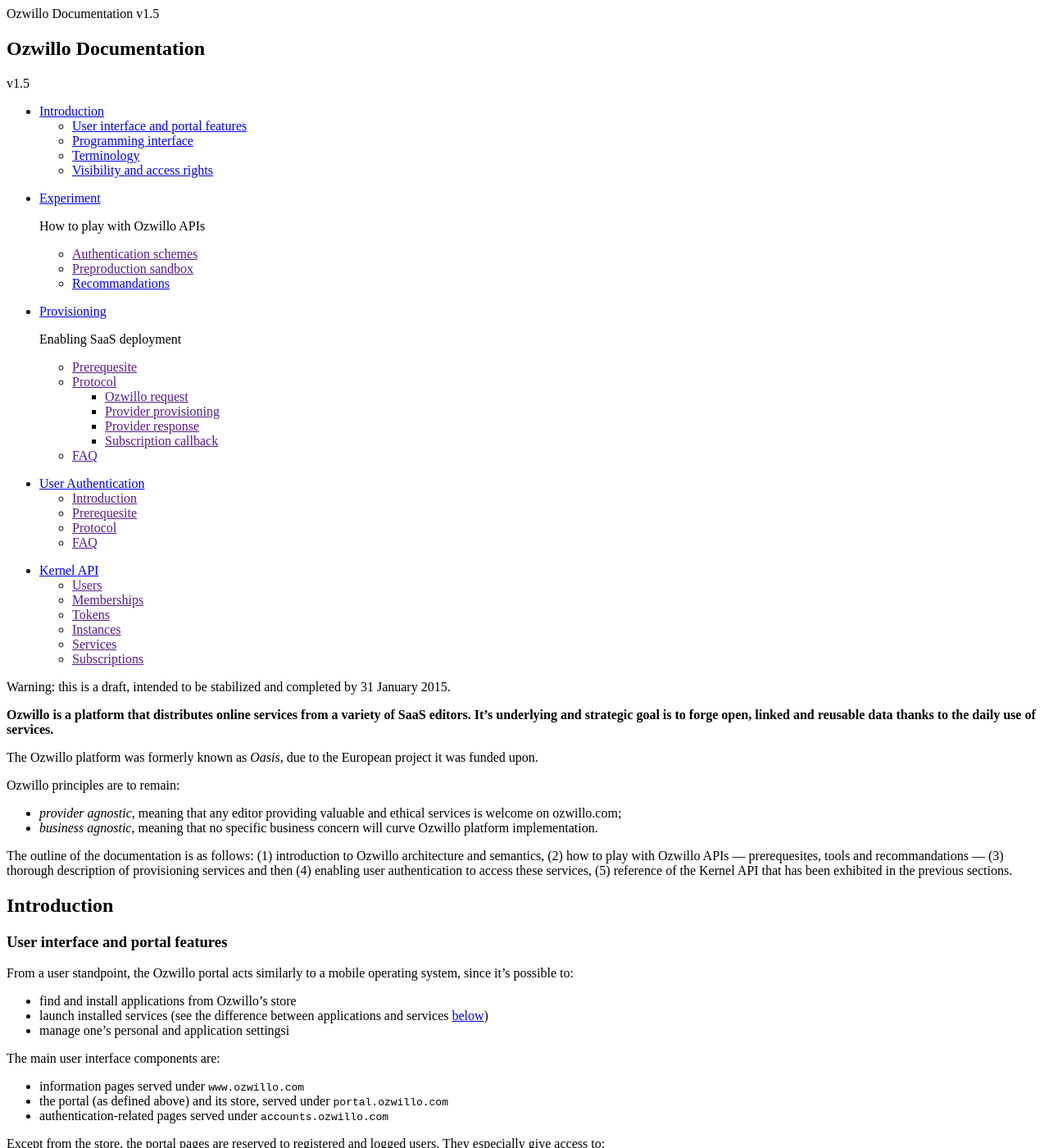
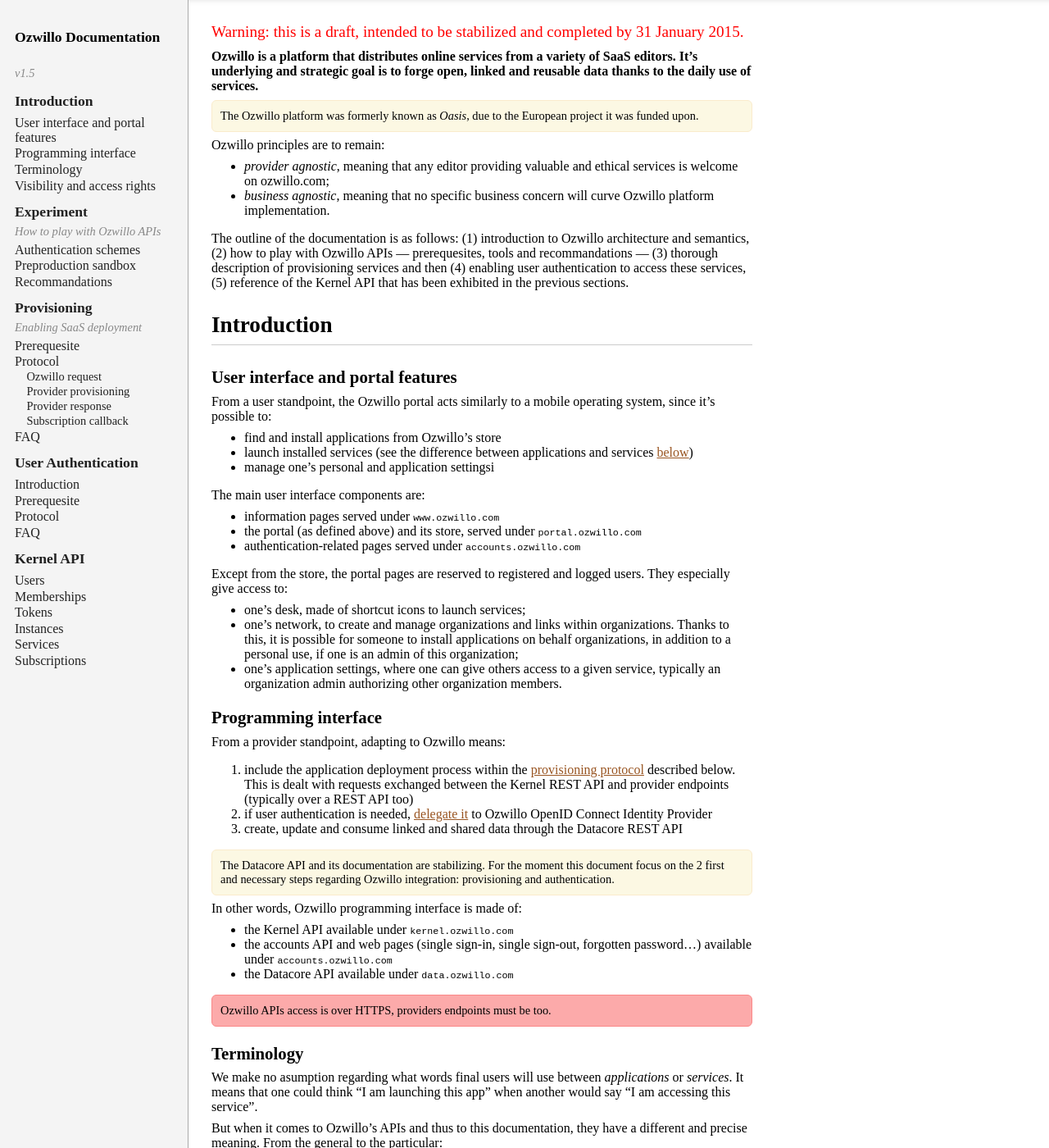
Before and after one commit to ozwillo/ozwillo-doc, a Jekyll site: the page built from index.html, in a window 1280 px wide and 1400 px high. Shown: the whole window at 82% size. Built offline with Jekyll 4.4.1, drawn with Linux system fonts in a browser that asks for light colours; nearby versions of some CDN libraries; library files that are not in the unit come from our copies.

Commit message:
remove jekyll-less dependency, incompatible with gh-pages, plus cleanup

```diff
--- a/Gemfile
+++ b/Gemfile
@@ -1,5 +1,3 @@
 source 'https://rubygems.org'
 gem 'github-pages'
-gem 'therubyracer'
-gem 'jekyll-less'
 gem 'kramdown'
--- a/_config.yml
+++ b/_config.yml
@@ -1,2 +1,2 @@
-exclude: ['vendor', 'README.md', 'Gemfile.lock', 'Gemfile', 'CNAME']
+exclude: ['vendor', 'README.md', 'Gemfile.lock', 'Gemfile', 'CNAME', 'css/main.less']
 markdown: kramdown
--- a/_plugins/bundler.rb
+++ /dev/null
@@ -1,3 +0,0 @@
-require "rubygems"
-require "bundler/setup"
-Bundler.require(:default)
--- /dev/null
+++ b/css/main.css
@@ -0,0 +1,381 @@
+watching css/main.less
+changed /css/main.less
+@media (max-width: 767px) {
+  .hidden-phone {
+    display: none;
+  }
+}
+body.toc-open #main,
+body.toc-open #toc,
+body.toc-open #top {
+  left: 430px;
+}
+#top {
+  position: fixed;
+  width: 100%;
+  top: -45px;
+  left: 0;
+  height: 40px;
+  box-shadow: 0 0 10px rgba(0, 0, 0, 0.3);
+  z-index: 1000;
+  border-bottom: 1px solid #aaa;
+  padding-left: 50px;
+  background: white;
+  transition: top 0.2s ease-out, left 0.2s ease-out;
+}
+@media (max-width: 767px) {
+  #top {
+    top: 0;
+  }
+}
+#top .title {
+  line-height: 40px;
+}
+#top .title .light {
+  font-style: italic;
+  color: #888;
+}
+#top #toggle-toc-target {
+  height: 18px;
+  width: 18px;
+  padding: 14px 10px;
+  display: inline-block;
+  position: absolute;
+  top: 0;
+  left: 0;
+}
+#top #toggle-toc-target:hover {
+  cursor: pointer;
+}
+#top #toggle-toc-target .toggle-toc,
+#top #toggle-toc-target .toggle-toc:after,
+#top #toggle-toc-target .toggle-toc:before {
+  height: 3px;
+  width: 18px;
+  background-color: #111;
+  border-radius: 10px;
+  position: relative;
+}
+#top #toggle-toc-target .toggle-toc:after {
+  top: 6px;
+}
+#top #toggle-toc-target .toggle-toc:before {
+  top: 12px;
+}
+#top #toggle-toc-target .toggle-toc:after,
+#top #toggle-toc-target .toggle-toc:before {
+  content: '';
+  position: absolute;
+}
+#main {
+  position: relative;
+  left: 430px;
+  padding: 20px;
+  box-sizing: border-box;
+  min-width: 400px;
+  max-width: 700px;
+  transition: left 0.2s ease-out, top 0.2s ease-out;
+}
+@media (max-width: 767px) {
+  #main {
+    top: 45px;
+    left: 0;
+  }
+}
+@media (min-width: 768px) {
+  #main {
+    margin-right: 430px;
+  }
+}
+#main p {
+  margin: 0 0 .5em;
+}
+#main h2 {
+  font-size: 1.7em;
+  padding-bottom: .3em;
+  margin: 1em 0;
+  border-bottom: 1px solid #ccc;
+}
+#main h3 {
+  margin: 1em 0 .4em;
+  font-size: 1.3em;
+}
+#main ul {
+  margin-top: 0;
+}
+#main dl dt {
+  font-weight: bold;
+}
+#main p.focus {
+  padding: 10px;
+  font-size: 0.9em;
+  border-radius: 6px;
+}
+#main p.soft {
+  background: #fcf8e3;
+  border: 1px solid #faebcc;
+}
+#main p.important {
+  background: #fcaaaa;
+  border: 1px solid #fa8888;
+}
+#main p.warning {
+  color: red;
+  font-size: 1.2em;
+}
+#main a {
+  color: #952;
+}
+#main code {
+  font-size: 0.9em;
+}
+#toc {
+  position: fixed;
+  left: 430px;
+  top: 0;
+  bottom: 0;
+  margin-left: -430px;
+  width: 430px;
+  padding: 0 10px 10px;
+  box-sizing: border-box;
+  z-index: 1000;
+  overflow-y: auto;
+  -webkit-overflow-scrolling: touch;
+  border-right: 1px solid #aaa;
+  background: #f4f4f4;
+  transition: left 0.2s ease-out;
+}
+@media (max-width: 767px) {
+  #toc {
+    left: 0;
+  }
+}
+#toc h1 {
+  font-size: 1.1em;
+  padding: 20px 0 .6em 8px;
+}
+#toc ul {
+  margin: 0;
+  padding: 0;
+}
+#toc section > ul a {
+  display: inline-block;
+  text-decoration: none;
+  color: #222222;
+  padding: 0 8px;
+}
+#toc section > ul a:hover {
+  border-radius: 3px;
+  background: #e9be9e;
+}
+#toc section > ul > li > a {
+  font-size: 1.1em;
+  font-weight: bold;
+  margin: .6em 0 .2em;
+  padding: .1em 8px;
+}
+#toc section > ul > li > ul > li > a {
+  padding-top: .1em;
+  margin: 0;
+}
+#toc section > ul > li > ul > li > ul > li > a {
+  font-size: 0.9em;
+  margin-left: 1em;
+}
+#toc p {
+  font-size: 0.9em;
+  font-style: italic;
+  color: #888;
+  margin: 0 0 .2em 8px;
+}
+completed with code 0
+changed /css/main.less
+@media (max-width: 767px) {
+  .hidden-phone {
+    display: none;
+  }
+}
+body.toc-open #main,
+body.toc-open #toc,
+body.toc-open #top {
+  left: 230px;
+}
+#top {
+  position: fixed;
+  width: 100%;
+  top: -45px;
+  left: 0;
+  height: 40px;
+  box-shadow: 0 0 10px rgba(0, 0, 0, 0.3);
+  z-index: 1000;
+  border-bottom: 1px solid #aaa;
+  padding-left: 50px;
+  background: white;
+  transition: top 0.2s ease-out, left 0.2s ease-out;
+}
+@media (max-width: 767px) {
+  #top {
+    top: 0;
+  }
+}
+#top .title {
+  line-height: 40px;
+}
+#top .title .light {
+  font-style: italic;
+  color: #888;
+}
+#top #toggle-toc-target {
+  height: 18px;
+  width: 18px;
+  padding: 14px 10px;
+  display: inline-block;
+  position: absolute;
+  top: 0;
+  left: 0;
+}
+#top #toggle-toc-target:hover {
+  cursor: pointer;
+}
+#top #toggle-toc-target .toggle-toc,
+#top #toggle-toc-target .toggle-toc:after,
+#top #toggle-toc-target .toggle-toc:before {
+  height: 3px;
+  width: 18px;
+  background-color: #111;
+  border-radius: 10px;
+  position: relative;
+}
+#top #toggle-toc-target .toggle-toc:after {
+  top: 6px;
+}
+#top #toggle-toc-target .toggle-toc:before {
+  top: 12px;
+}
+#top #toggle-toc-target .toggle-toc:after,
+#top #toggle-toc-target .toggle-toc:before {
+  content: '';
+  position: absolute;
+}
+#main {
+  position: relative;
+  left: 230px;
+  padding: 20px;
+  box-sizing: border-box;
+  min-width: 400px;
+  max-width: 700px;
+  transition: left 0.2s ease-out, top 0.2s ease-out;
+}
+@media (max-width: 767px) {
+  #main {
+    top: 45px;
+    left: 0;
+  }
+}
+@media (min-width: 768px) {
+  #main {
+    margin-right: 230px;
+  }
+}
+#main p {
+  margin: 0 0 .5em;
+}
+#main h2 {
+  font-size: 1.7em;
+  padding-bottom: .3em;
+  margin: 1em 0;
+  border-bottom: 1px solid #ccc;
+}
+#main h3 {
+  margin: 1em 0 .4em;
+  font-size: 1.3em;
+}
+#main ul {
+  margin-top: 0;
+}
+#main dl dt {
+  font-weight: bold;
+}
+#main p.focus {
+  padding: 10px;
+  font-size: 0.9em;
+  border-radius: 6px;
+}
+#main p.soft {
+  background: #fcf8e3;
+  border: 1px solid #faebcc;
+}
+#main p.important {
+  background: #fcaaaa;
+  border: 1px solid #fa8888;
+}
+#main p.warning {
+  color: red;
+  font-size: 1.2em;
+}
+#main a {
+  color: #952;
+}
+#main code {
+  font-size: 0.9em;
+}
+#toc {
+  position: fixed;
+  left: 230px;
+  top: 0;
+  bottom: 0;
+  margin-left: -230px;
+  width: 230px;
+  padding: 0 10px 10px;
+  box-sizing: border-box;
+  z-index: 1000;
+  overflow-y: auto;
+  -webkit-overflow-scrolling: touch;
+  border-right: 1px solid #aaa;
+  background: #f4f4f4;
+  transition: left 0.2s ease-out;
+}
+@media (max-width: 767px) {
+  #toc {
+    left: 0;
+  }
+}
+#toc h1 {
+  font-size: 1.1em;
+  padding: 20px 0 .6em 8px;
+}
+#toc ul {
+  margin: 0;
+  padding: 0;
+}
+#toc section > ul a {
+  display: inline-block;
+  text-decoration: none;
+  color: #222222;
+  padding: 0 8px;
+}
+#toc section > ul a:hover {
+  border-radius: 3px;
+  background: #e9be9e;
+}
+#toc section > ul > li > a {
+  font-size: 1.1em;
+  font-weight: bold;
+  margin: .6em 0 .2em;
+  padding: .1em 8px;
+}
+#toc section > ul > li > ul > li > a {
+  padding-top: .1em;
+  margin: 0;
+}
+#toc section > ul > li > ul > li > ul > li > a {
+  font-size: 0.9em;
+  margin-left: 1em;
+}
+#toc p {
+  font-size: 0.9em;
+  font-style: italic;
+  color: #888;
+  margin: 0 0 .2em 8px;
+}
+completed with code 0
--- a/css/main.less
+++ b/css/main.less
@@ -1,5 +1,5 @@
-@import "_css/normalize";
-@import "_css/typeplate";
+//@import "_css/normalize";
+//@import "_css/typeplate";
 
 // mixins
 
@@ -8,7 +8,6 @@
 		display: none;
 	}
 }
-
 // layout
 
 
```
Also changed, not shown: css/_demo.less (deleted, +0 -238 lines), README.md.
